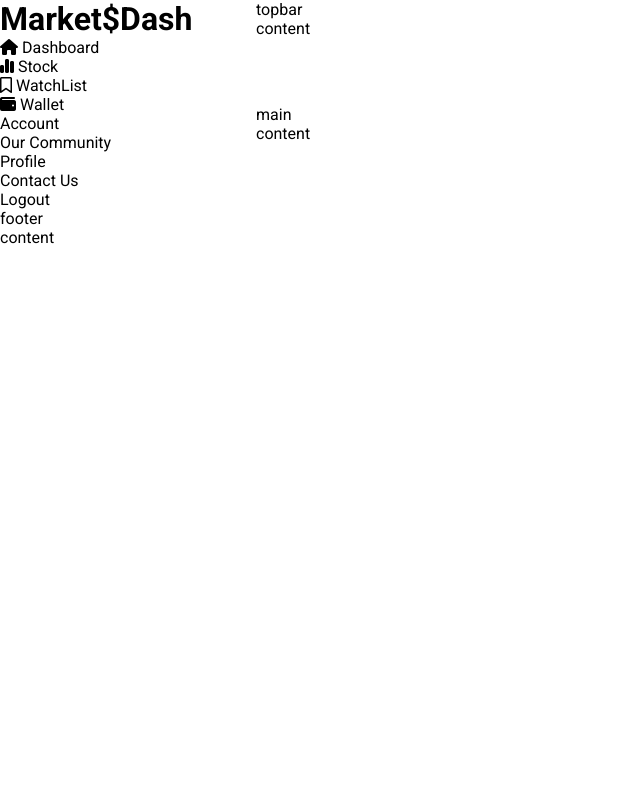
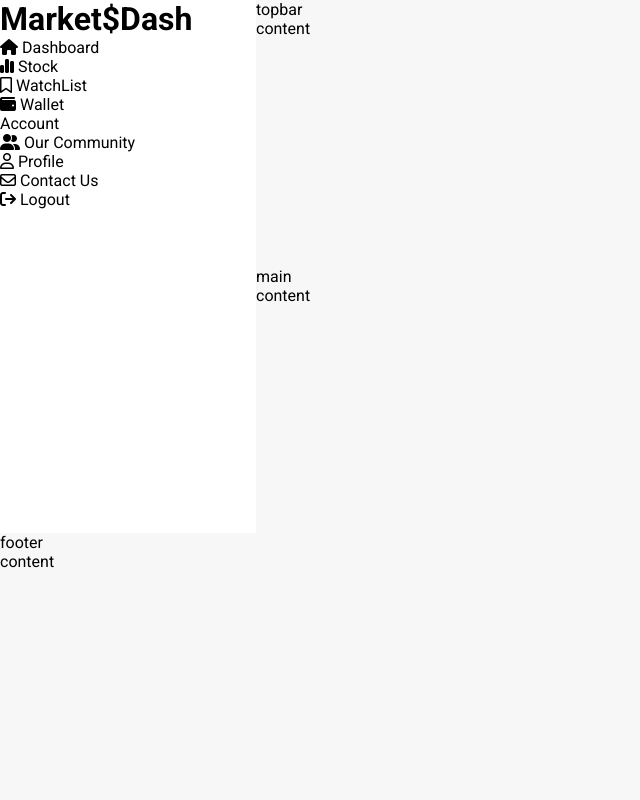
Before and after one commit to yilikalt/marketDash, a plain HTML site: page pages/dashboard.html in a window 1280 px wide. Shown: the whole page, without its empty margins (0-640 px from the left). Drawn offline with Linux system fonts and the light colour scheme.

Commit message:
feat: enhance dashboard layout with Font Awesome icons and improved styling

```diff
--- a/pages/dashboard.html
+++ b/pages/dashboard.html
@@ -39,10 +39,22 @@
         Account
         <div class="account">
           <ul>
-            <li><a href="#">Our Community</a></li>
-            <li><a href="#">Profile</a></li>
-            <li><a href="#">Contact Us</a></li>
-            <li><a href="#">Logout</a></li>
+            <li>
+              <a href="#"
+                ><i class="fa-solid fa-user-group"></i> Our Community</a
+              >
+            </li>
+            <li>
+              <a href="#"><i class="fa-regular fa-user"></i> Profile</a>
+            </li>
+            <li>
+              <a href="#"><i class="fa-regular fa-envelope"></i> Contact Us</a>
+            </li>
+            <li>
+              <a href="#"
+                ><i class="fa-solid fa-arrow-right-from-bracket"></i> Logout</a
+              >
+            </li>
           </ul>
         </div>
       </div>
--- a/venders/styles/styleDash.css
+++ b/venders/styles/styleDash.css
@@ -4,10 +4,14 @@
   grid-template-rows: repeat(3, 1fr);
   grid-column-gap: 0px;
   grid-row-gap: 0px;
+  background: #f7f7f7;
+  height: 100%;
 }
 
 .sidebar {
   grid-area: 1 / 1 / 3 / 2;
+  background: #fff;
+  position: sticky;
 }
 .topbar {
   grid-area: 1 / 2 / 2 / 3;
```
